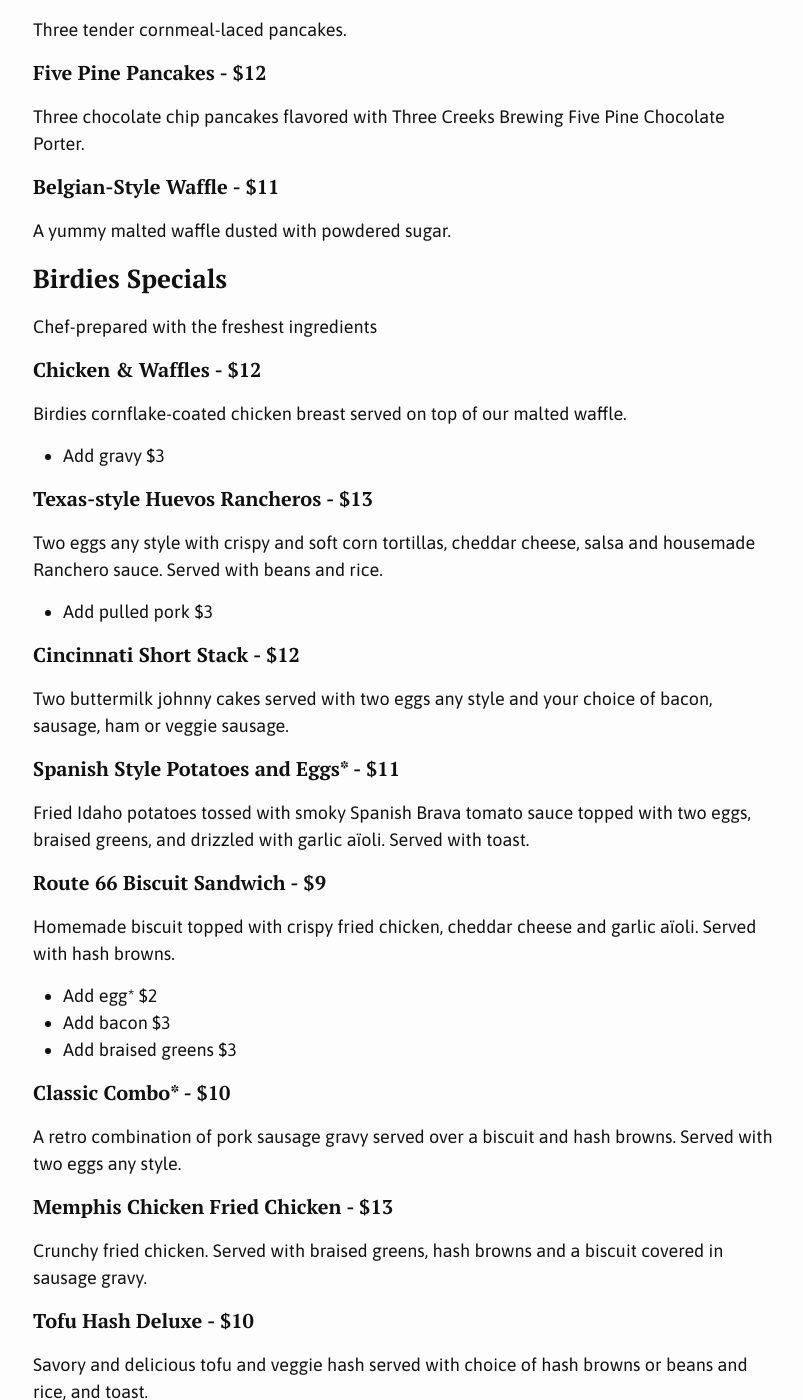
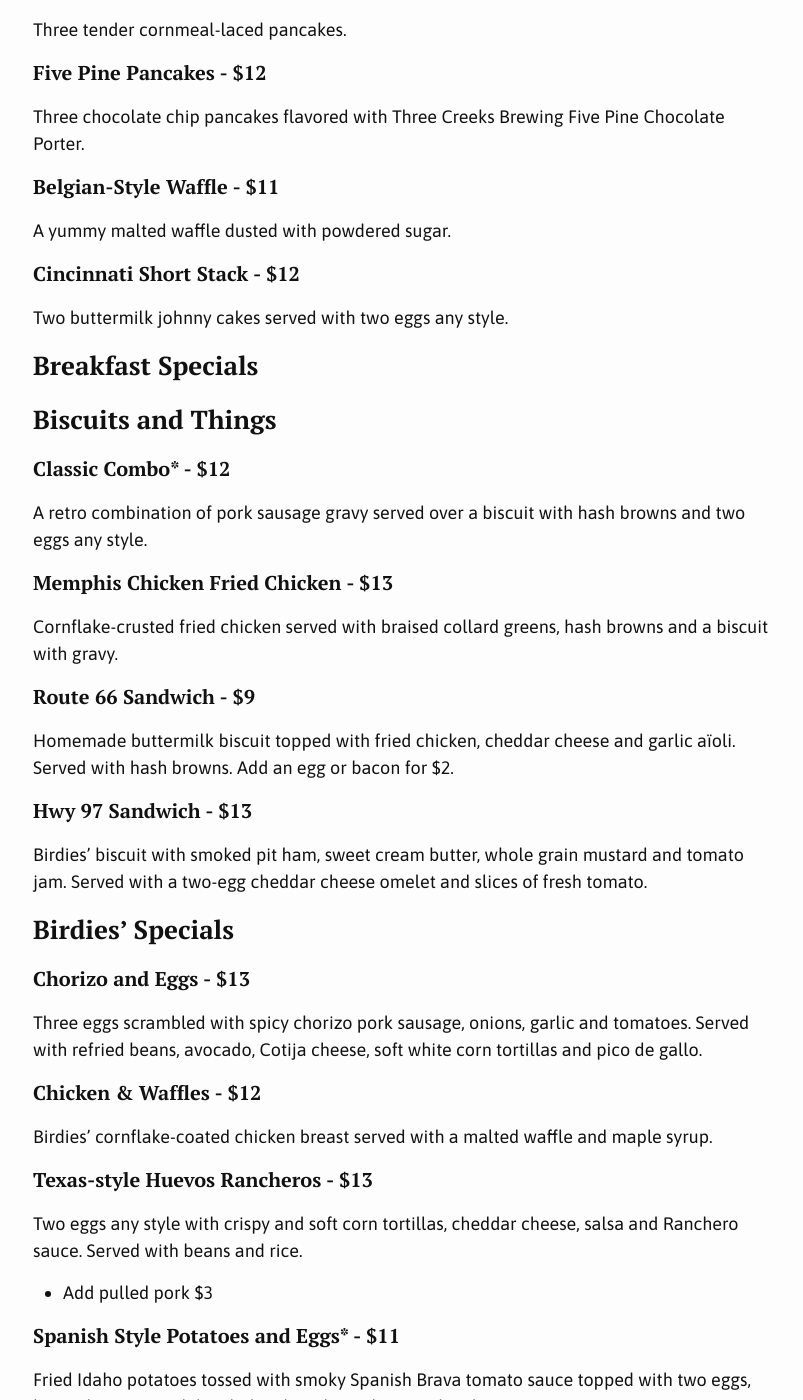
Before and after one commit to birdiescafe/birdiescafe.github.io, a Jekyll site: the page built from menu_081818.md, in a window 1280 px wide and 1400 px high, scrolled down 2559 px. Shown: the whole window, without its empty margins (237-1040 px from the left). Built offline with Jekyll 4.4.1, drawn with Linux system fonts in a browser that asks for light colours.

Commit message:
Update menu_081818.md

```diff
--- a/menu_081818.md
+++ b/menu_081818.md
@@ -68,35 +68,45 @@ Three chocolate chip pancakes flavored with Three Creeks Brewing Five Pine Choco
 #### Belgian-Style Waffle - $11
 A yummy malted waffle dusted with powdered sugar.
 
-### Birdies Specials
+#### Cincinnati Short Stack - $12
+Two buttermilk johnny cakes served with two eggs any style.
 
-Chef-prepared with the freshest ingredients
+### Breakfast Specials
+
+### Biscuits and Things
+
+#### Classic Combo* - $12
+A retro combination of pork sausage gravy served over a biscuit with hash browns and two eggs any style.
+
+#### Memphis Chicken Fried Chicken - $13
+Cornflake-crusted fried chicken served with braised collard greens, hash browns and a biscuit with gravy.
+
+#### Route 66 Sandwich - $9
+Homemade buttermilk biscuit topped with fried chicken, cheddar cheese and garlic aïoli. Served with hash browns. Add an egg or bacon for $2.
+
+#### Hwy 97 Sandwich - $13
+Birdies' biscuit with smoked pit ham, sweet cream butter, whole grain mustard and tomato jam. Served with a two-egg cheddar cheese omelet and slices of fresh tomato.
+
+### Birdies' Specials
+
+#### Chorizo and Eggs - $13
+Three eggs scrambled with spicy chorizo pork sausage, onions, garlic and tomatoes. Served with refried beans, avocado, Cotija cheese, soft white corn tortillas and pico de gallo.
 
 #### Chicken & Waffles - $12
-Birdies cornflake-coated chicken breast served on top of our malted waffle.
-- Add gravy $3
+Birdies' cornflake-coated chicken breast served with a malted waffle and maple syrup.
 
 #### Texas-style Huevos Rancheros - $13
-Two eggs any style with crispy and soft corn tortillas, cheddar cheese, salsa and housemade Ranchero sauce. Served with beans and rice.
+Two eggs any style with crispy and soft corn tortillas, cheddar cheese, salsa and Ranchero sauce. Served with beans and rice.
 - Add pulled pork $3
 
-#### Cincinnati Short Stack - $12
-Two buttermilk johnny cakes served with two eggs any style and your choice of bacon, sausage, ham or veggie sausage.
+
 
 #### Spanish Style Potatoes and Eggs* - $11
 Fried Idaho potatoes tossed with smoky Spanish Brava tomato sauce topped with two eggs, braised greens, and drizzled with garlic aïoli. Served with toast.
 
-#### Route 66 Biscuit Sandwich - $9
-Homemade biscuit topped with crispy fried chicken, cheddar cheese and garlic aïoli. Served with hash browns.
-- Add egg* $2
-- Add bacon $3
-- Add braised greens $3
 
-#### Classic Combo* - $10
-A retro combination of pork sausage gravy served over a biscuit and hash browns. Served with two eggs any style.
 
-#### Memphis Chicken Fried Chicken - $13
-Crunchy fried chicken. Served with braised greens, hash browns and a biscuit covered in sausage gravy.
+
 
 #### Tofu Hash Deluxe - $10
 Savory and delicious tofu and veggie hash served with choice of hash browns or beans and rice, and toast.
```
